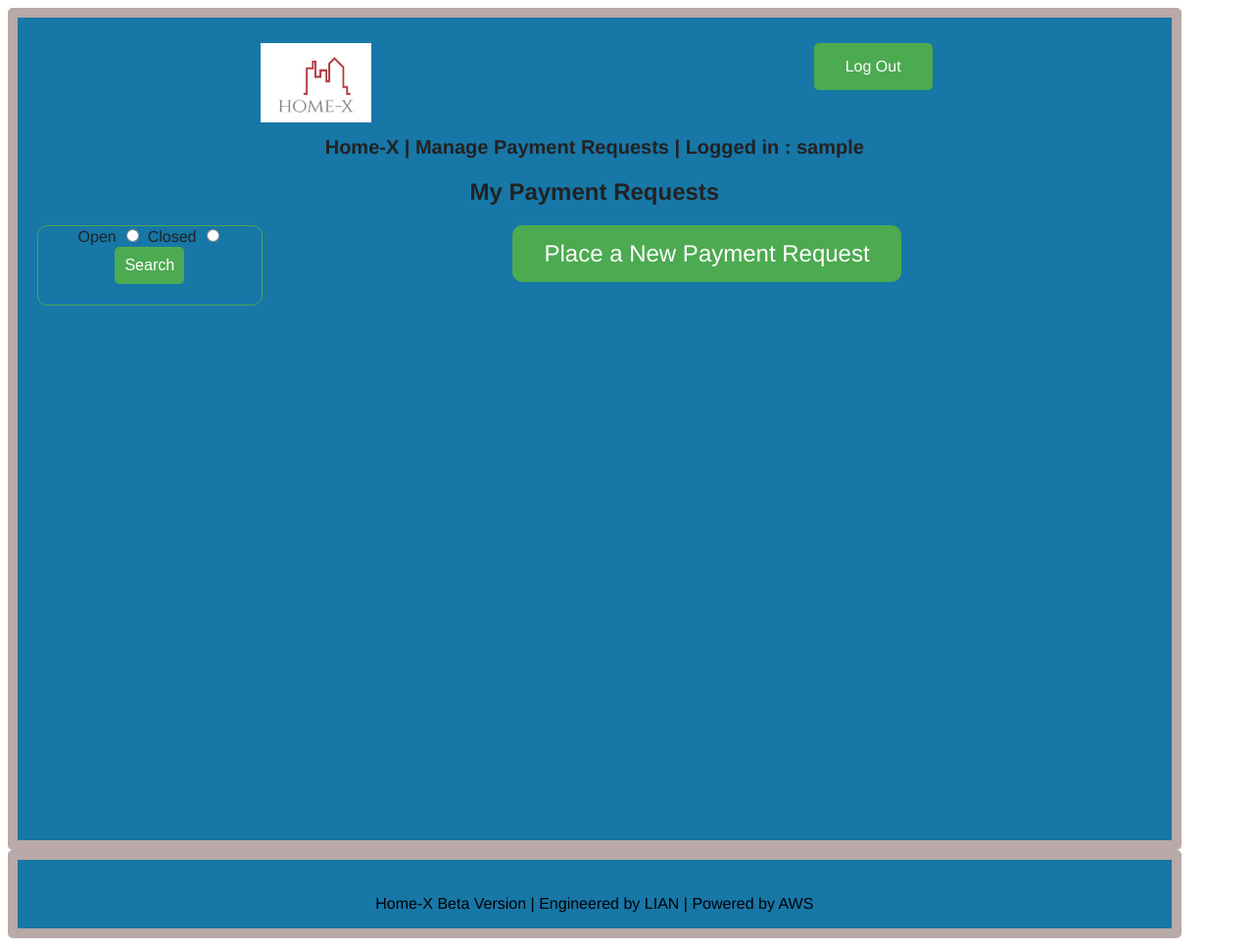
After one commit to noopdude/homex, a PHP site: page /paymentsmain.php in a window 1280 px wide. The commit adds this page. Shown: the whole page at 98% size. Run offline with PHP 8.4, Linux system fonts and the light colour scheme; the visitor is signed in with stand-in values (Sample User, id 1).

Commit message:
payments list

```diff
--- a/index.php
+++ b/index.php
@@ -71,7 +71,7 @@ if(isset($_GET['logout'])){
               <a href="servicerequestmain.php" class="buttonxl">Service Requests</a>
             </div>
             <div class="col-50">
-              <a href="payments.php" class="buttonxl">Payments</a>
+              <a href="paymentsmain.php" class="buttonxl">Payments</a>
             </div>
         </div>
         <div class = "row">
--- /dev/null
+++ b/paymentsmain.php
@@ -0,0 +1,107 @@
+<?php include "./config/dbinfo.inc" ?>
+<?php
+
+    session_start();
+
+    if(isset($_SESSION['username'])){
+
+
+
+    }
+    else{
+
+    $_SESSION['msg'] = "You must be logged in to view this page";
+    header("location:login.php");
+
+    }
+
+
+?>
+<!doctype html>
+<html>
+    <head>
+        <title>Payments | Home-X</title>
+    </head>
+
+    <body>
+        <link rel="stylesheet" href="./css/styles.css">
+
+
+
+        <!--if the user logs in print information about him -->
+
+        <?php if(isset($_SESSION['username'])) :  ?>
+            <div class="container">
+
+                <div class = "row">
+                    <div class="col-50">
+                      <a href="index.php"><img src="/img/logo.JPG" alt="logo" style="width:20%"></a>
+                    </div>
+                    <div class="col-50">
+                      <a href="index.php?logout='1'" class="button">Log Out</a>
+                    </div>
+                </div>
+
+                <h1>Home-X | Manage Payment Requests | Logged in : <strong><?php echo $_SESSION['username']; ?> </strong> </h1>
+            <!--<h3>Welcome <strong><?php echo $_SESSION['username']; ?> </strong> </h3>-->
+
+
+                <h2>My Payment Requests</h2>
+                <form class="statusform" action="paymentsmain.php" method="post">
+
+                  <label for="open">Open</label>
+                  <input type="radio" name="status" value="open" required>
+                  <label for="closed">Closed</label>
+                  <input type="radio" name="status" value="closed">
+                  <br>
+                  <input type="submit" class="button" name="status_select" value="Search">
+
+                </form>
+                <a href="payments.php" class="buttonxl">Place a New Payment Request</a>
+
+                  <?php
+
+                  if(isset($_POST['status_select'])){
+
+                  $status = htmlentities($_POST['status']);
+
+                  $db = mysqli_connect(DB_SERVER, DB_USERNAME, DB_PASSWORD);
+                  $username = $_SESSION['username'];
+                  $query = "SELECT payment_type, payment_amount,payment_dt, created_dt, status FROM homex.payment_ack WHERE username= '$username' and status = '$status' ORDER BY created_dt DESC";
+                  mysqli_report(MYSQLI_REPORT_ERROR | MYSQLI_REPORT_STRICT);
+                  $results = $db->query($query);
+
+                  if ($results->num_rows >0){
+                    echo "<table>";
+                      echo "<th>Payment Type</th>";
+                      echo "<th>Payment Amount</th>";
+                      echo "<th>Payment Date</th>";
+                      echo "<th>Created Date</th>";
+                      echo "<th>Status</th>";
+                    while($row = $results->fetch_assoc()){
+                      //echo $row["summary"];
+
+                      echo "<tr><td>" . $row["payment_type"] . "</td><td>" .$row["payment_amount"] . "</td><td>" .$row["payment_dt"] . "</td><td>" .$row["created_dt"] ."</td><td>" .$row["status"] ."</td></tr>" ;
+                    }
+                    echo "</table>";
+
+                  }
+                  else{
+
+                  }
+
+                }
+                   ?>
+
+
+
+
+              </div>
+              <div class="footer">
+                <p>Home-X Beta Version | Engineered by LIAN | Powered by AWS</p>
+              </div>
+
+        <?php endif ?>
+
+    </body>
+</html>
```
